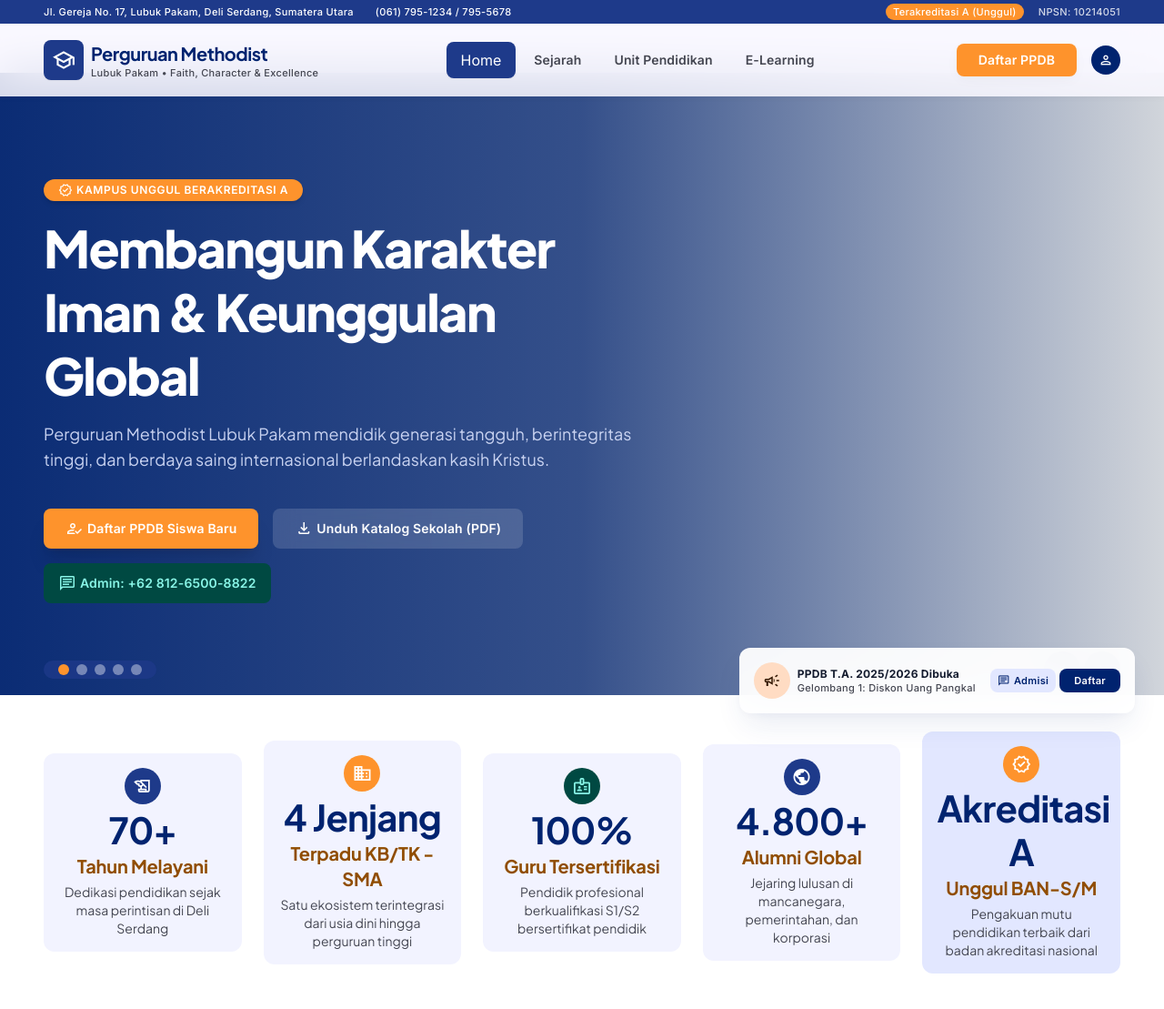
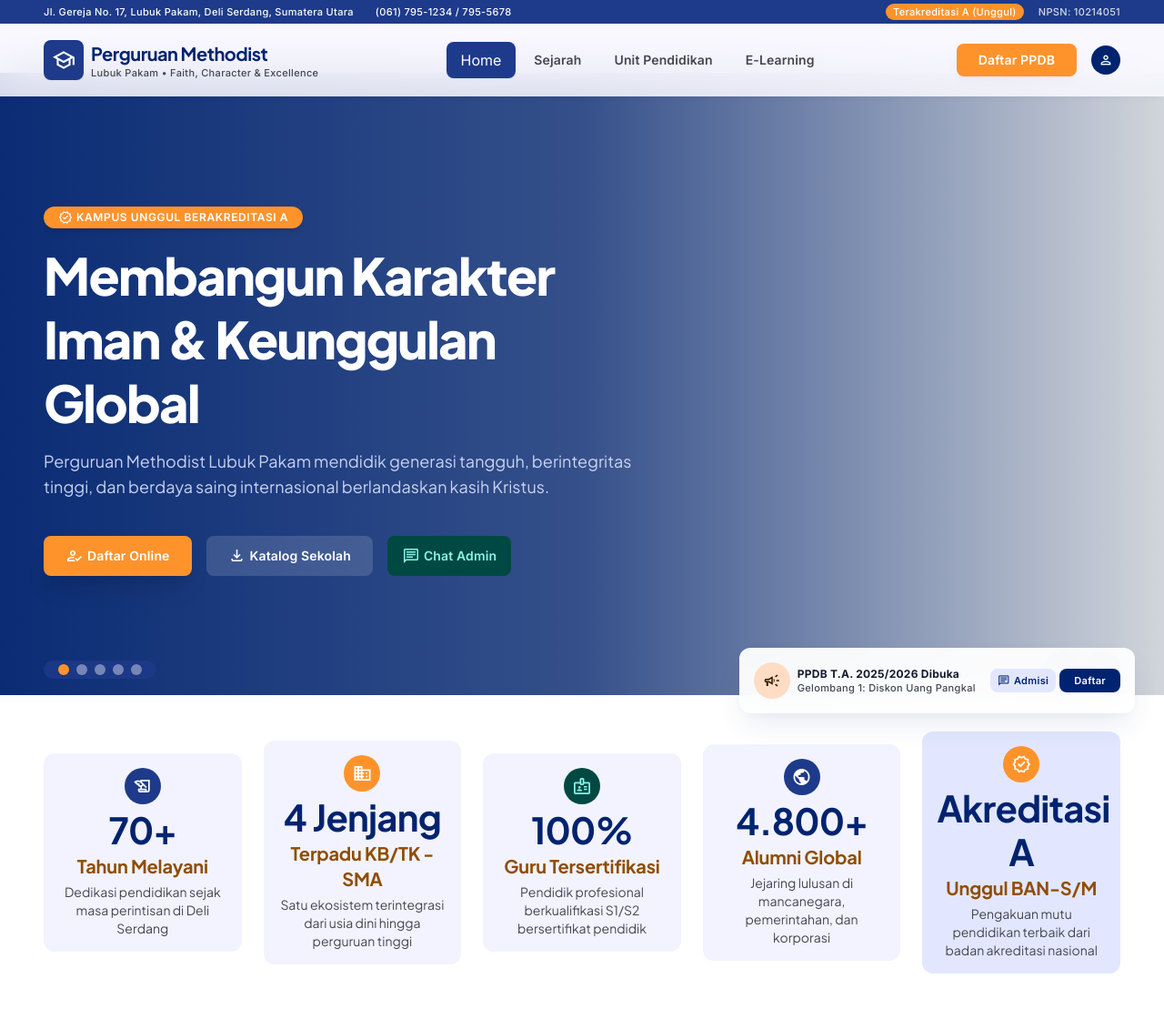
Before and after one commit to JovanWangsa/methodist_lubuk_pakam_web, a Laravel app: page /beranda in a window 1280 px wide. Shown: the top 1109 px of the page at 91% size. Run offline with Laravel 12, Linux system fonts and the light colour scheme; data comes from the database, SQL or seed files in the repository; data that the repository does not hold is empty; style sheets or scripts are compiled from the project's sources.

Commit message:
revisi progress 1: tombol slide, nomor admin, banner PPDB, tombol gulir

```diff
--- a/web/app/Http/Controllers/HalamanPublikController.php
+++ b/web/app/Http/Controllers/HalamanPublikController.php
@@ -29,13 +29,13 @@ class HalamanPublikController extends Controller
 
         return view('pages.beranda', [
             'slides' => KontenPublik::slides(Slide::LOKASI_BERANDA),
+            'tombolSlide' => KontenPublik::blok('beranda.tombol_slide')['tombol'] ?? [],
             'angka' => KontenPublik::blok('beranda.angka'),
             'instagramBlok' => $instagramBlok,
             'postInstagram' => $this->postInstagram($instagramBlok),
             'angkaSekolah' => KontenPublik::blok('beranda.angka_sekolah'),
             'visiMisi' => KontenPublik::blok('beranda.visi_misi'),
             'kemitraan' => KontenPublik::blok('beranda.kemitraan'),
-            'bannerPpdb' => KontenPublik::blok('beranda.banner_ppdb'),
         ]);
     }
 
--- a/web/app/Support/Tautan.php
+++ b/web/app/Support/Tautan.php
@@ -19,6 +19,15 @@ class Tautan
     }
 
     /**
+     * Tautan panduan pendaftaran online dari pengaturan panduan_daftar_url.
+     * Selama belum diisi, tombol diarahkan ke halaman Daftar.
+     */
+    public static function panduan(): string
+    {
+        return Setting::ambil('panduan_daftar_url') ?: route('ppdb.daftar');
+    }
+
+    /**
      * Tujuan tombol menurut jenisnya di data konten: daftar, katalog, atau wa.
      */
     public static function untuk(string $jenis): string
@@ -26,6 +35,7 @@ class Tautan
         return match ($jenis) {
             'daftar' => route('ppdb.daftar'),
             'katalog' => self::katalog(),
+            'panduan' => self::panduan(),
             'wa' => self::whatsapp(),
             default => '#',
         };
--- /dev/null
+++ b/web/database/data/konten/global.tombol_ppdb.json
@@ -0,0 +1,5 @@
+{
+  "daftar": "Daftar Sekarang Online",
+  "panduan": "Panduan Daftar Online",
+  "wa": "Chat Admin"
+}
--- a/web/database/data/settings.json
+++ b/web/database/data/settings.json
@@ -12,9 +12,10 @@
   "npsn": "10214051",
   "akreditasi": "Terakreditasi A (Unggul)",
   "akreditasi_footer": "Terakreditasi A BAN-S/M",
-  "no_admin_wa": "6281265008822",
-  "no_admin_tampil": "+62 812-6500-8822",
+  "no_admin_wa": "6281264976447",
+  "no_admin_tampil": "+62 812-6497-6447",
   "katalog_url": "#",
+  "panduan_daftar_url": "",
   "instagram_username": "methodistlubukpakam",
   "instagram_url": "https://instagram.com",
   "footer_deskripsi": "Lembaga pendidikan Kristen transformatif yang berkomitmen membangun karakter berintegritas, iman teguh, dan keunggulan akademik holistik dari jenjang KB-TK hingga SMA.",
--- a/web/resources/views/components/banner-ppdb.blade.php
+++ b/web/resources/views/components/banner-ppdb.blade.php
@@ -1,35 +1,40 @@
-@php($b = \App\Support\KontenPublik::blok('global.banner_ppdb'))
-{{-- Banner PPDB di akhir konten, persis desain Stitch Hal. 3 (bagian 7). --}}
-<section class="w-full py-12 bg-surface">
-<div class="max-w-7xl mx-auto px-6 lg:px-12">
-<div class="bg-gradient-to-r from-primary-container via-primary to-primary text-on-primary rounded-2xl p-8 md:p-10 shadow-xl relative overflow-hidden flex flex-col lg:flex-row items-center justify-between gap-8">
-<div class="absolute -right-20 -bottom-20 w-80 h-80 rounded-full bg-secondary/20 blur-3xl pointer-events-none"></div>
-<div class="space-y-3 max-w-2xl relative z-10 text-center lg:text-left">
-<div class="inline-flex items-center gap-2 px-3 py-1 rounded-full bg-secondary-fixed text-on-secondary-fixed font-label-sm text-label-sm font-bold">
-<span class="material-symbols-outlined text-[16px]">campaign</span>
-            {{ $b['label'] ?? '' }}
-          </div>
-<h3 class="font-headline-lg text-headline-lg text-on-primary font-bold">
-            {{ $b['judul'] ?? '' }}
-          </h3>
-<p class="font-body-md text-body-md text-primary-fixed">
-            {{ $b['deskripsi'] ?? '' }}
-          </p>
+@props(['kunci' => 'global.banner_ppdb'])
+@php
+    $b = \App\Support\KontenPublik::blok($kunci);
+    $t = \App\Support\KontenPublik::blok('global.tombol_ppdb');
+@endphp
+{{-- Banner PPDB di akhir konten. Model dan tombolnya mengikuti Homepage (desain Stitch bagian 7)
+     dan dipakai sama di semua halaman kecuali Halaman 1. --}}
+<section class="w-full bg-surface py-space-xl">
+<div class="max-w-7xl mx-auto px-gutter-mobile md:px-margin-tablet lg:px-margin">
+<div class="relative overflow-hidden rounded-2xl bg-gradient-to-r from-primary via-primary-container to-primary p-space-lg md:p-space-xl shadow-xl text-on-primary">
+<div class="relative z-10 flex flex-col lg:flex-row items-center justify-between gap-space-lg">
+<div class="max-w-2xl text-center lg:text-left">
+<span class="inline-flex items-center gap-space-xs px-space-md py-1 rounded-full bg-secondary-container text-on-secondary font-label-sm text-label-sm uppercase font-semibold mb-space-sm">
+<span class="material-symbols-outlined text-[16px]">campaign</span> {{ $b['label'] ?? '' }}
+            </span>
+<h3 class="font-display-hero text-headline-md md:text-headline-lg font-bold mb-space-xs">
+              {{ $b['judul'] ?? '' }}
+            </h3>
+<p class="font-body-md text-body-md text-surface-container-highest/90">
+              {{ $b['deskripsi'] ?? '' }}
+            </p>
 </div>
-<div class="flex flex-wrap items-center justify-center gap-3 relative z-10 shrink-0">
-<a class="inline-flex items-center gap-2 px-5 py-3 rounded-lg bg-surface-container-lowest/15 backdrop-blur-md text-on-primary font-label-md text-label-md font-semibold hover:bg-surface-container-lowest/25 transition-all" href="{{ \App\Support\Tautan::whatsapp() }}" rel="noopener" target="_blank">
-<span class="material-symbols-outlined text-[18px]">chat</span>
-<span>{{ $b['tombol_wa'] ?? '' }}</span>
+<div class="flex flex-col sm:flex-row items-center gap-space-sm flex-shrink-0 w-full sm:w-auto">
+<a class="w-full sm:w-auto text-center inline-flex items-center justify-center gap-space-xs px-space-lg py-3 rounded-lg bg-secondary-container text-on-secondary font-label-lg text-label-lg shadow-lg hover:brightness-110 transition-transform hover:-translate-y-0.5" href="{{ route('ppdb.daftar') }}">
+<span class="material-symbols-outlined text-[20px]">how_to_reg</span>
+<span>{{ $t['daftar'] ?? '' }}</span>
 </a>
-<a class="inline-flex items-center gap-2 px-5 py-3 rounded-lg bg-surface-container-lowest text-primary font-label-md text-label-md font-semibold hover:bg-surface-container-high transition-all" href="{{ \App\Support\Tautan::katalog() }}">
-<span class="material-symbols-outlined text-[18px]">download</span>
-<span>{{ $b['tombol_katalog'] ?? '' }}</span>
+<a class="w-full sm:w-auto text-center inline-flex items-center justify-center gap-space-xs px-space-md py-3 rounded-lg bg-surface-container-lowest/15 backdrop-blur-md text-on-primary font-label-lg text-label-lg hover:bg-surface-container-lowest/25 transition-colors" href="{{ \App\Support\Tautan::panduan() }}">
+<span class="material-symbols-outlined text-[20px]">menu_book</span>
+<span>{{ $t['panduan'] ?? '' }}</span>
 </a>
-<a class="inline-flex items-center gap-2 px-6 py-3 rounded-lg bg-secondary text-on-secondary font-label-md text-label-md font-bold shadow-md hover:bg-secondary-container hover:text-on-secondary-container transition-all" href="{{ route('ppdb.daftar') }}">
-<span>{{ $b['tombol_daftar'] ?? '' }}</span>
-<span class="material-symbols-outlined text-[18px]">arrow_forward</span>
+<a class="w-full sm:w-auto text-center inline-flex items-center justify-center gap-space-xs px-space-md py-3 rounded-lg bg-tertiary-container text-tertiary-fixed font-label-lg text-label-lg hover:brightness-125 transition-colors" href="{{ \App\Support\Tautan::whatsapp() }}" rel="noopener" target="_blank">
+<span class="material-symbols-outlined text-[20px]">chat</span>
+<span>{{ $t['wa'] ?? '' }}</span>
 </a>
 </div>
 </div>
 </div>
+</div>
 </section>
--- /dev/null
+++ b/web/resources/views/components/tombol-gulir.blade.php
@@ -0,0 +1,6 @@
+{{-- Tombol gulir di sisi kanan layar, ada di semua halaman.
+     Klik: pindah ke bagian berikutnya; di ujung bawah berubah menjadi "kembali ke atas".
+     Disembunyikan otomatis bila halaman tidak bisa digulir. Logika di resources/js/app.js. --}}
+<button aria-label="Gulir ke bagian berikutnya" class="fixed right-3 md:right-6 top-1/2 -translate-y-1/2 z-40 hidden w-11 h-11 rounded-full bg-primary text-on-primary shadow-lg ring-1 ring-on-primary/20 items-center justify-center hover:bg-primary-container transition-colors focus:outline-none focus-visible:ring-4 focus-visible:ring-secondary-container" data-tombol-gulir title="Gulir ke bawah" type="button">
+<span aria-hidden="true" class="material-symbols-outlined text-[22px] transition-transform" data-ikon-gulir>arrow_downward</span>
+</button>
--- a/web/resources/views/layouts/dasar.blade.php
+++ b/web/resources/views/layouts/dasar.blade.php
@@ -21,6 +21,7 @@
 </head>
 <body class="@yield('body_kelas', 'bg-background font-body-md text-body-md text-on-surface antialiased')">
 @yield('isi')
+<x-tombol-gulir />
 @stack('scripts')
 </body>
 </html>
--- a/web/resources/views/pages/beranda.blade.php
+++ b/web/resources/views/pages/beranda.blade.php
@@ -36,7 +36,7 @@
                   {{ $a['deskripsi'] ?? '' }}
                 </p>
 <div class="flex flex-wrap items-center gap-space-md">
-@foreach ($a['tombol'] ?? [] as $tombol)
+@foreach ($tombolSlide as $tombol)
 <a class="{{ $tombol['kelas'] }}" href="{{ Tautan::untuk($tombol['jenis']) }}" @if ($tombol['jenis'] === 'wa') rel="noopener" target="_blank" @endif>
 @if (! empty($tombol['ikon']))
 <span class="material-symbols-outlined text-[20px]">{{ $tombol['ikon'] }}</span>
@@ -334,39 +334,7 @@
 </div>
 </section>
 <!-- 7. INTEGRATED PPDB CALLOUT BANNER -->
-<section class="w-full bg-surface py-space-xl">
-<div class="max-w-7xl mx-auto px-gutter-mobile md:px-margin-tablet lg:px-margin">
-<div class="relative overflow-hidden rounded-2xl bg-gradient-to-r from-primary via-primary-container to-primary p-space-lg md:p-space-xl shadow-xl text-on-primary">
-<div class="relative z-10 flex flex-col lg:flex-row items-center justify-between gap-space-lg">
-<div class="max-w-2xl text-center lg:text-left">
-<span class="inline-flex items-center gap-space-xs px-space-md py-1 rounded-full bg-secondary-container text-on-secondary font-label-sm text-label-sm uppercase font-semibold mb-space-sm">
-<span class="material-symbols-outlined text-[16px]">campaign</span> {{ $bannerPpdb['label'] ?? '' }}
-            </span>
-<h3 class="font-display-hero text-headline-md md:text-headline-lg font-bold mb-space-xs">
-              {{ $bannerPpdb['judul'] ?? '' }}
-            </h3>
-<p class="font-body-md text-body-md text-surface-container-highest/90">
-              {{ $bannerPpdb['deskripsi'] ?? '' }}
-            </p>
-</div>
-<div class="flex flex-col sm:flex-row items-center gap-space-sm flex-shrink-0 w-full sm:w-auto">
-<a class="w-full sm:w-auto text-center inline-flex items-center justify-center gap-space-xs px-space-lg py-3 rounded-lg bg-secondary-container text-on-secondary font-label-lg text-label-lg shadow-lg hover:brightness-110 transition-transform hover:-translate-y-0.5" href="{{ route('ppdb.daftar') }}">
-<span class="material-symbols-outlined text-[20px]">how_to_reg</span>
-<span>{{ $bannerPpdb['tombol_daftar'] ?? '' }}</span>
-</a>
-<a class="w-full sm:w-auto text-center inline-flex items-center justify-center gap-space-xs px-space-md py-3 rounded-lg bg-surface-container-lowest/15 backdrop-blur-md text-on-primary font-label-lg text-label-lg hover:bg-surface-container-lowest/25 transition-colors" href="{{ Tautan::katalog() }}">
-<span class="material-symbols-outlined text-[20px]">download</span>
-<span>{{ $bannerPpdb['tombol_katalog'] ?? '' }}</span>
-</a>
-<a class="w-full sm:w-auto text-center inline-flex items-center justify-center gap-space-xs px-space-md py-3 rounded-lg bg-tertiary-container text-tertiary-fixed font-label-lg text-label-lg hover:brightness-125 transition-colors" href="{{ Tautan::whatsapp() }}" rel="noopener" target="_blank">
-<span class="material-symbols-outlined text-[20px]">chat</span>
-<span>{{ $bannerPpdb['tombol_wa'] ?? '' }}</span>
-</a>
-</div>
-</div>
-</div>
-</div>
-</section>
+<x-banner-ppdb />
 </div>
 @endsection
 
```
Also changed, not shown: web/database/data/konten/beranda.banner_ppdb.json (deleted, +0 -8 lines), web/database/data/konten/beranda.tombol_slide.json (added, +22 -0 lines), web/database/data/konten/global.banner_ppdb.json (+3 -6 lines), web/database/data/slides.json (+1 -21 lines), web/resources/js/app.js (+42 -0 lines), web/tests/Feature/HalamanPublikTest.php (+35 -3 lines).
